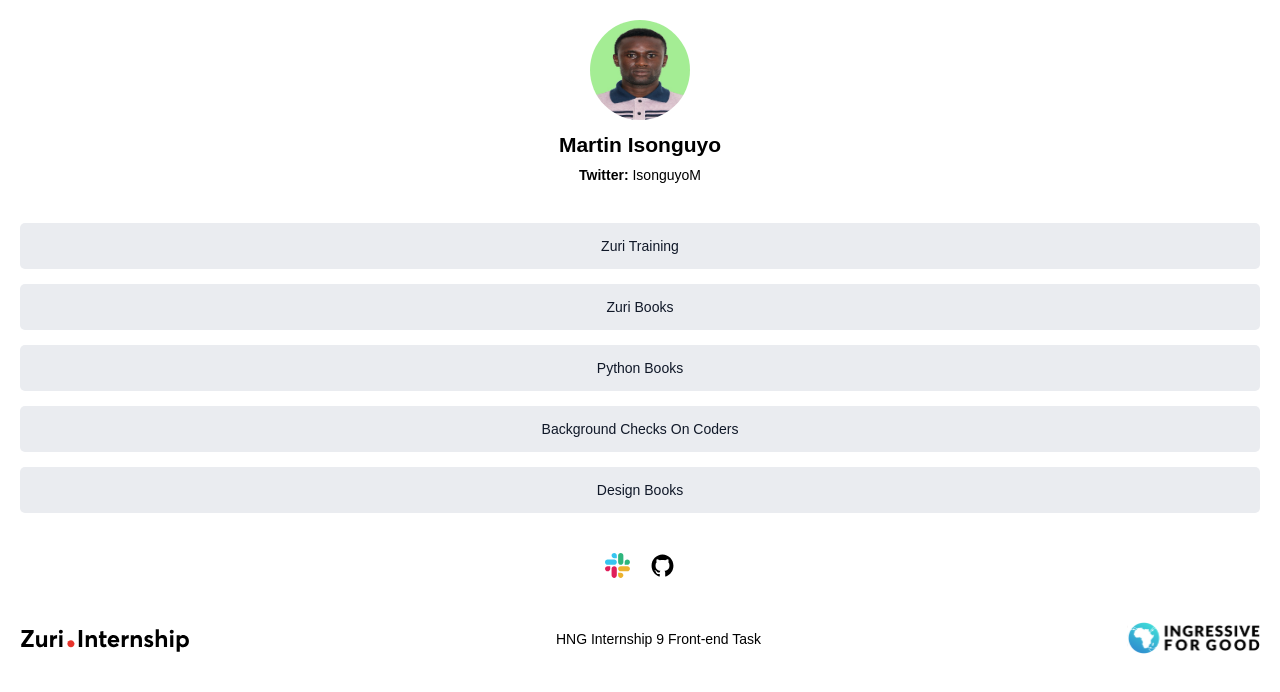
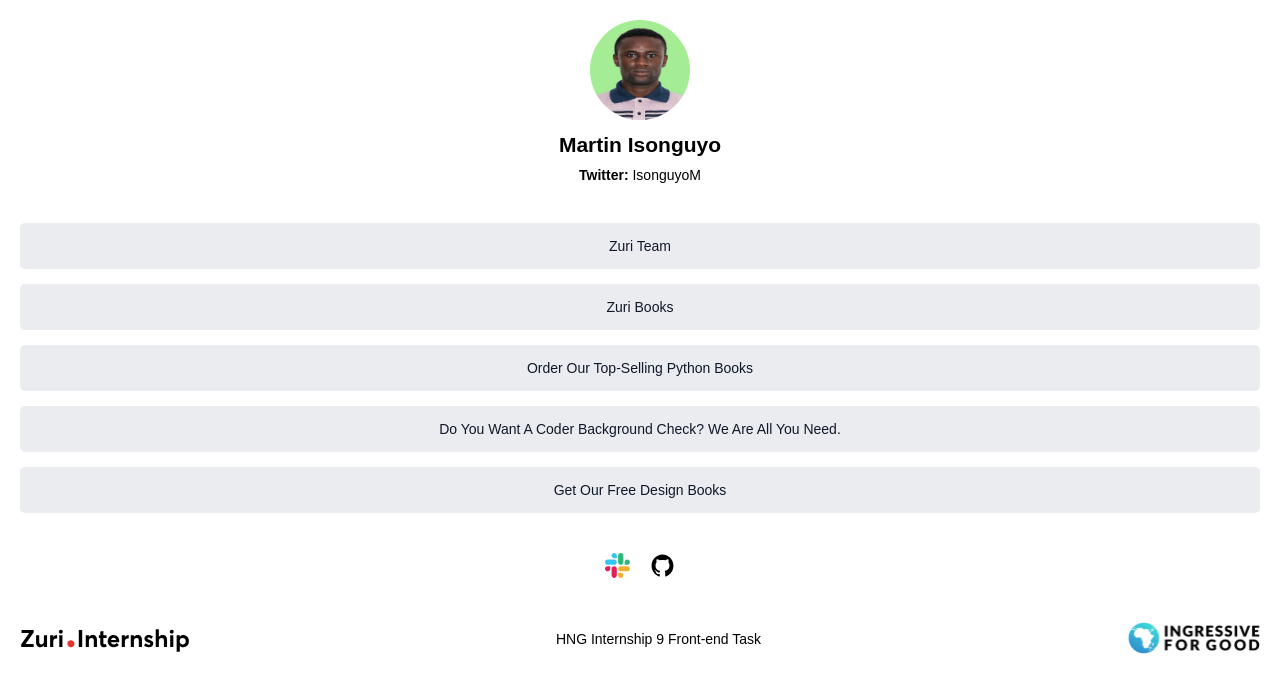
Before and after one commit to isonguyom/hngi9-personal-profile, a React (Create React App) app: page / in a window 1280 px wide. Shown: the top 692 px of the page. Built offline with nearby package versions, Linux system fonts and the light colour scheme.

Commit message:
Update anchor buttton subtext

```diff
--- a/src/App.js
+++ b/src/App.js
@@ -7,7 +7,7 @@ import github from './github.svg'
 import './App.css';
 
 function Button(props) {
-    return <a className='btn' href={ props.link } id={ props.id } type='button'>{ props.text }</a>
+    return <a className='btn' href={ props.link } id={ props.id } title={ props.title} type='button'>{ props.text }</a>
 }
 
 function Profile(props) {
@@ -18,7 +18,7 @@ function Profile(props) {
             <h2 id='name'>Martin Isonguyo</h2>
             <div className='usernames'>
             <span id='twitter'><b>Twitter: </b>IsonguyoM</span>
-            {displaySlack == true &&
+            {displaySlack === true &&
       <span id='slack'><b>Slack: </b>Isonguyom</span>
       }
             </div>
@@ -31,14 +31,15 @@ function Profile(props) {
 function Links() {
     return (
         <div className='Links'>
-        <Button link='https://training.zuri.team/' id='btn__zuri' text='Zuri Training' />
-        <Button link='http://books.zuri.team' id='books' text='Zuri Books' />
-        <Button link='https://books.zuri.team/python-for-beginners' id='book__python' text='Python Books' />
-        <Button link='https://background.zuri.team' id='pitch' text='Background checks on coders' />
-        <Button link='https://books.zuri.team/design-rules' id='book__design' text='Design Books' />
+        <Button link='https://training.zuri.team/' id='btn__zuri' text='Zuri team' />
+        <Button link='http://books.zuri.team' id='books' title='
+We have amazing books on design and coding that will enhance your learning.' text='Zuri Books' />
+        <Button link='https://books.zuri.team/python-for-beginners' id='book__python' text='Order our top-selling Python books' />
+        <Button link='https://background.zuri.team' id='pitch' text='Do you want a coder background check? We are all you need.' />
+        <Button link='https://books.zuri.team/design-rules' id='book__design' text='Get our free design books' />
         <div className='links_footer'>
-            <a className='social_link' href='https://ingressive.org/'><img src={ slack } alt='slack'/></a>
-            <a className='social_link' href='https://ingressive.org/'><img src={ github } alt='github' /></a>
+            <a className='social_link' href='https://app.slack.com/client/T042F7V19Q8/C041JU70S5U/rimeto_profile/U049CQ9T03A'><img src={ slack } alt='slack'/></a>
+            <a className='social_link' href='https://github.com/isonguyom'><img src={ github } alt='github' /></a>
         </div>
         </div>
     );
```
